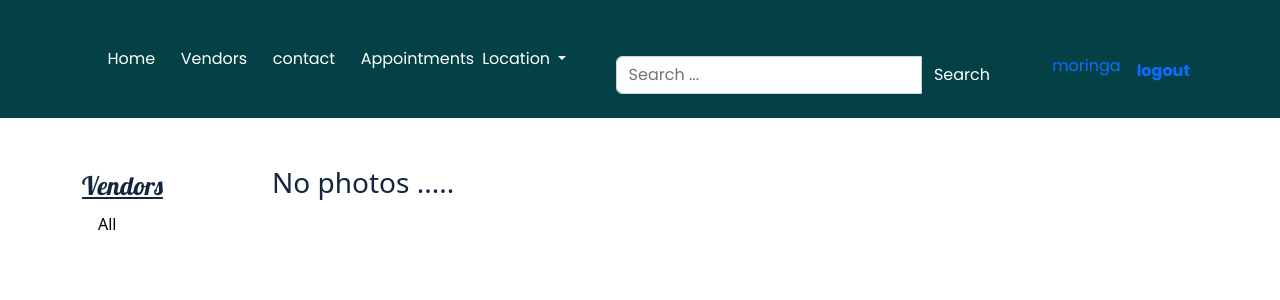
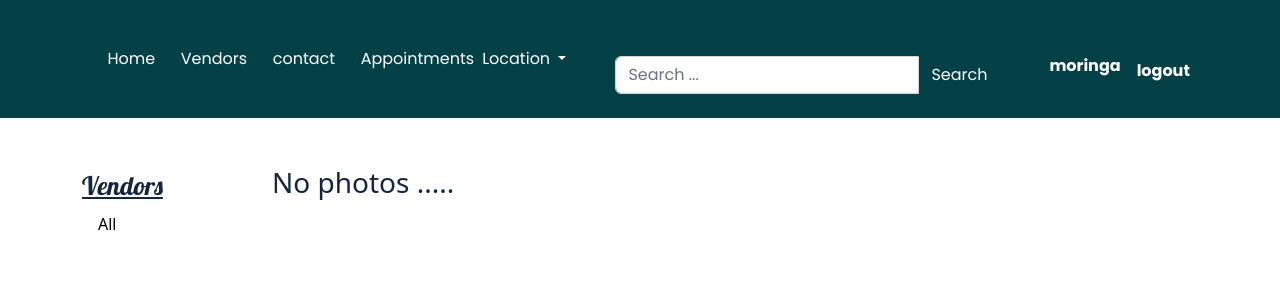
Before and after one commit to AjedidahMwanzia/luxe, a Django app: page /gallery/ in a window 1280 px wide. Shown: the top 300 px of the page. Run offline with Django 4.2, Linux system fonts and the light colour scheme; a user stored in the database is signed in; data that the repository does not hold is empty; some libraries are stand-ins or nearby versions; some web fonts are replaced.

```diff
--- a/wed/templates/navbar.html
+++ b/wed/templates/navbar.html
@@ -58,10 +58,10 @@
                     {% if user.is_authenticated %}
                     <div>
                         <li style="margin-top: 1.5vw;" class="nav-item text-center" id="try">
-                            <li ><span class="nav-link text-dark"><a style="color: white;text-decoration: none;" href="/profile" class="text-primary"> {{ user.username }}</a></span></li>
+                            <li ><span class="nav-link "><a style="color: white;text-decoration: none;" href="/profile" > <strong>{{ user.username }}</strong></a></span></li>
                     </div>
                     <div>
-                        <li><span class="nav-link text-dark"><a style="color: white;text-decoration: none;" href="/logout" class="text-primary"><br><strong>logout</strong></a></span></li>
+                        <li><span class="nav-link "><a style="color: white;text-decoration: none;" href="/logout" ><br><strong>logout</strong></a></span></li>
                     </div>
 
 
```
Also changed, not shown: static/image/christina-victoria-craft-MAj0LWX-TWk-unsplash.jpg (added), static/image/decor3_3TjLLGK.jpg (added), static/image/decor3_9Sx7d1y.jpg (added), static/image/decor3_tDFdhcO.jpg (added), static/image/decor5_cFZQtX2.jpg (added), static/image/pexels-jeremy-wong-1038711.jpg (added), static/image/photos-by-lanty-3962cSRPwOo-unsplash_lsan69c.jpg (added), static/images/back1.png (added), 5 other files.
